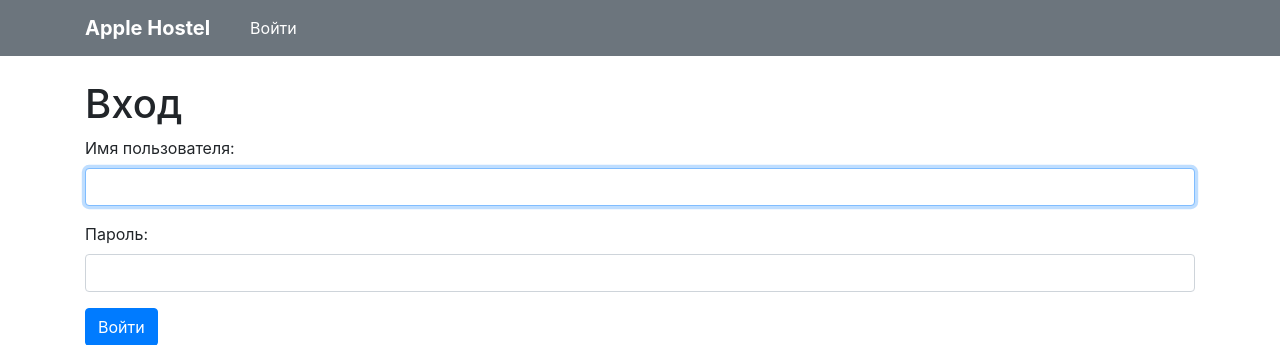
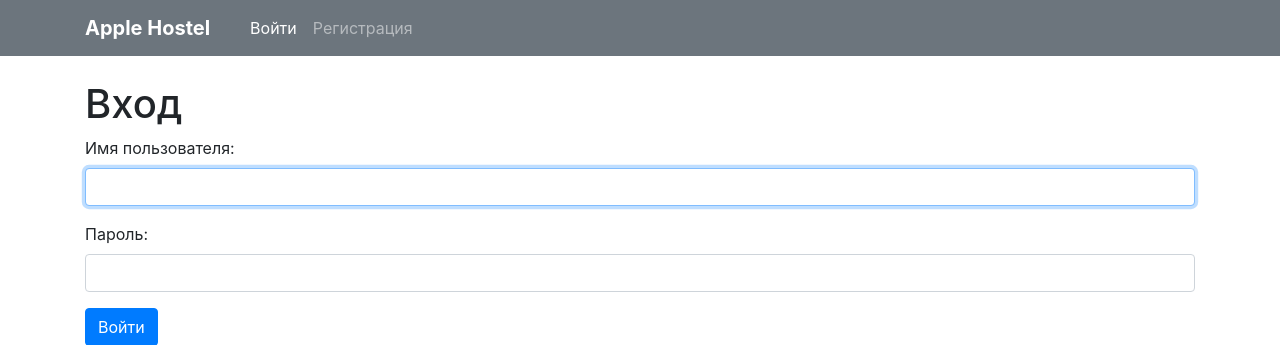
Before and after one commit to dshwets/ESDP-project, a Django app: page /accounts/login/ in a window 1280 px wide. Shown: the top 345 px of the page. Run offline with Django 3.2, Linux system fonts and the light colour scheme; parts of the project's set-up code (start-up, migrations or seed data) failed here and were passed over; some libraries are stand-ins or nearby versions.

Commit message:
#22 Добавление в base.html переходов

```diff
--- a/source/common/templates/base.html
+++ b/source/common/templates/base.html
@@ -24,12 +24,19 @@
                 {% block navs %}{% endblock %}
                     {% if request.user.is_authenticated %}
                         <li class="nav-item active">
-                            <a class="nav-link" href="#">{% trans "Выйти"%}<span class="sr-only">(current)</span></a>
+                            <a class="nav-link" href="{% url 'accounts:logout' %}?next={{ request.get_full_path }}">{% trans "Выйти"%}<span class="sr-only">(current)</span></a>
                         </li>
+                        <li class="nav-item active ml-3"><a class="nav-link" href="{% url 'hostelguests:guest_list' %}">Список гостей</a></li>
                     {% else %}
                         <li class="nav-item active ml-3">
-                            <a class="nav-link" href="#">{% trans "Войти"%}<span class="sr-only">(current)</span></a>
-                        </li>
+                            <a class="nav-link" href="{% url 'accounts:login' %}?next={{ request.get_full_path }}">{% trans "Войти"%}<span class="sr-only">(current)</span></a>
+                        <li class="menu-right"></li>
+                            <a class="nav-link" href="{% url 'accounts:register' %}?next={{ request.get_full_path }}">Регистрация</a></li>
+                    {% endif %}
+                    {% if perms.hostelguests.can_add_guest %}
+                        <li class="nav-item active ml-3">
+                    <a class="nav-link" href="{% url 'hostelguests:guest_create' %}">{% trans "Добавить гостя"%}</a>
+                    </li>
                     {% endif %}
                 </ul>
             </div>
--- a/source/hostelguests/templates/guest_create.html
+++ b/source/hostelguests/templates/guest_create.html
@@ -5,5 +5,5 @@
 {% block content %}
     <h1>Добавление гостя</h1>
 
-    {% include 'partial/form2.html' with form_method='post' button_text='Добавить' enctype="multipart/form-data" %}
+    {% include 'partial/form.html' with form_method='post' button_text='Добавить' enctype="multipart/form-data" %}
 {% endblock %}
--- a/source/hostelguests/urls.py
+++ b/source/hostelguests/urls.py
@@ -11,6 +11,5 @@ app_name = 'hostelguests'
 urlpatterns = [
     path('', GuestListView.as_view(), name='guest_list'),
     path('guest/add/', GuestCreateView.as_view(), name='guest_create'),
+    path('<int:pk>/delete/', GuestDeleteView.as_view(), name='guest_delete'),
 ] + static(settings.MEDIA_URL, document_root=settings.MEDIA_ROOT)
-    path('<int:pk>/delete/', GuestDeleteView.as_view(), name='guest_delete'),
-]
```
